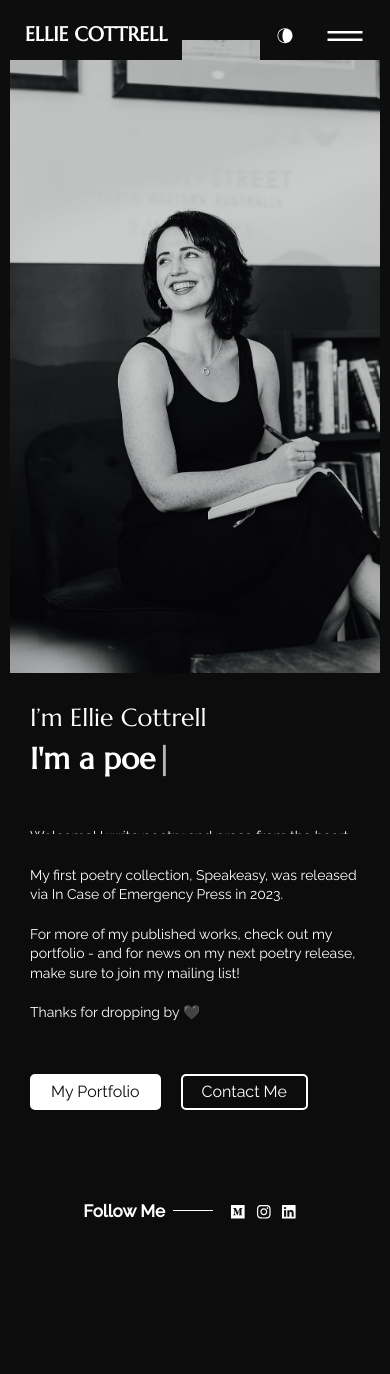
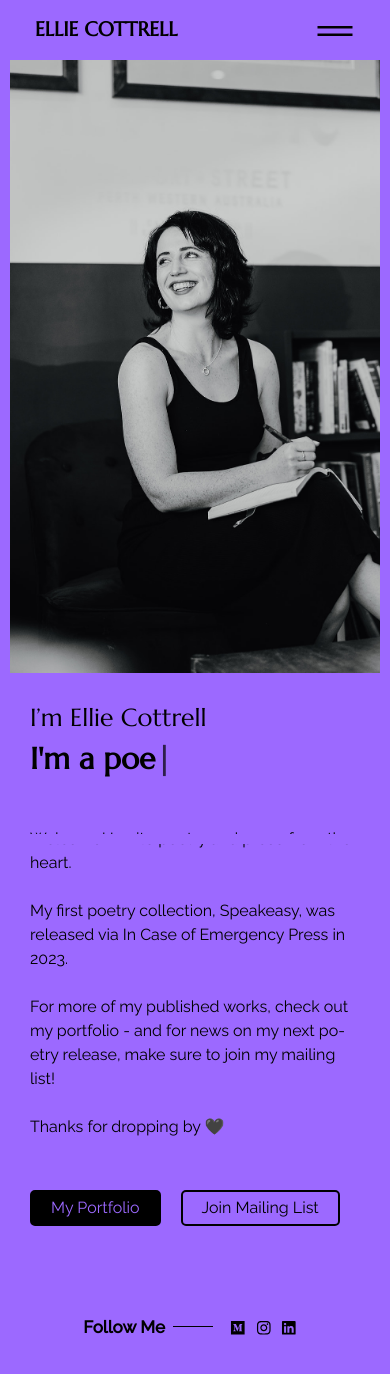
Before and after one commit to p-cottrell/poetry-website, a React (Create React App) app: page / in a window 390 px wide. Shown: the top 1374 px of the page. Before the commit the page ends 1282 px from the top, so only its background shows below. Built offline with nearby package versions, Linux system fonts and the light colour scheme.

Commit message:
Css changes to the homepage

```diff
--- a/src/content_option.js
+++ b/src/content_option.js
@@ -19,7 +19,7 @@ const introdata = {
 };
 
 const dataabout = {
-    title: "abit about my self",
+    title: "a bit about my self",
     aboutme: "Lorem ipsum dolor sit amet, consectetur adipiscing elit. Praesent quis dolor id ligula semper elementum feugiat pretium nulla. \n\n Nunc non commodo dolor. Nunc mollis dignissim facilisis. Morbi ut magna ultricies.",
 };
 
--- a/src/header/index.js
+++ b/src/header/index.js
@@ -16,15 +16,14 @@ const Headermain = () => {
   return (
     <>
       <header className="fixed-top site__header">
-        <div className="d-flex align-items-center justify-content-between">
+        <div className="header__container d-flex align-items-center justify-content-between">
           <Link  className="navbar-brand nav_ac" to="/">
             {logotext}
           </Link>
           <div className="d-flex align-items-center">
-          <Themetoggle />
-          <button className="menu__button  nav_ac" onClick={handleToggle}>
-            {!isActive ? <VscClose /> : <VscGrabber />}
-          </button>
+            <button className="menu__button  nav_ac" onClick={handleToggle}>
+              {!isActive ? <VscClose /> : <VscGrabber />}
+            </button>
           </div>
         </div>
 
@@ -52,7 +51,7 @@ const Headermain = () => {
               </div>
             </div>
           </div>
-          <div className="menu_footer d-flex flex-column flex-md-row justify-content-between align-items-md-center position-absolute w-100 p-3">
+          <div className="menu_footer">
             <div className="d-flex">
             <a href={socialprofils.medium}>Medium</a>
             <a href={socialprofils.instagram}>Instagram</a>
--- a/src/header/style.css
+++ b/src/header/style.css
@@ -1,7 +1,19 @@
 .site__header {
-    top: 10px;
-    padding-left: 10px;
-    padding-right: 10px;
+    top: 0;
+    left: 0;
+    right: 0;
+    width: 100%;
+    padding: 0;
+    margin: 0;
+    background: var(--primary-color);
+    z-index: 1000;
+}
+
+.header__container {
+    width: 100%;
+    padding: 0 20px;
+    box-sizing: border-box;
+    height: 60px;
 }
 
 .menu__button {
@@ -199,6 +211,7 @@
     font-family: Marcellus;
     font-size: 14px;
     background: var(--primary-color);
+    flex: 1;
 }
 
 .menu_footer a {
--- a/src/index.css
+++ b/src/index.css
@@ -1,11 +1,11 @@
 :root {
-    --bg-color: #0c0c0c;
-    --primary-color: #0d0d0d;
-    --secondary-color: #fff;
-    --text-color: #fff;
-    --text-color-2: #fff;
-    --text-color-3: rgb(0, 65, 40);
-    --overlay-color: rgb(12 12 12 / 63%);
+    --bg-color: #9c69ff;
+    --primary-color: #9c69ff;
+    --secondary-color: #000;
+    --text-color: #000;
+    --text-color-2: #000;
+    --text-color-3: rgb(255, 255, 255);
+    --overlay-color: rgb(255 255 255 / 70%);
 }
 
 [data-theme="light"] {
@@ -16,7 +16,7 @@
     --text-color-2: #000;
     --text-color-3: rgb(255, 255, 255);
     --overlay-color: rgb(255 255 255 / 70%);
-}
+} // Options for a theme togle if we want that
 
 html,
 body {
--- a/src/pages/home/index.js
+++ b/src/pages/home/index.js
@@ -17,11 +17,13 @@ export const Home = () => {
         <div className="intro_sec d-block d-lg-flex align-items-center ">
           <div
             className="h_bg-image order-1 order-lg-2 h-100"
-            style={{ backgroundImage: `url(${introdata.your_img_url})` }}
+            style={{
+              backgroundImage: `url(${introdata.your_img_url})`
+            }}
           ></div>
           <div className="text order-2 order-lg-1 h-100 d-lg-flex justify-content-center">
             <div className="align-self-center ">
-              <div className="intro mx-auto">
+              <div className="intro">
                 <h2 className="mb-1x">{introdata.title}</h2>
                 <h1 className="fluidz-48 mb-1x">
                   <Typewriter
@@ -36,7 +38,7 @@ export const Home = () => {
                     }}
                   />
                 </h1>
-                <p className="book-description">
+                <p className="description">
                   {introdata.description.split('\n').map((line, i) => (
                     <React.Fragment key={i}>
                       {line}
@@ -45,7 +47,7 @@ export const Home = () => {
                   ))}
                 </p>
                 <div className="intro_btn-action pb-5">
-                  <Link to="/portfolio" className="text_2">
+                  <Link to="/portfolio" >
                     <div id="button_p" className="ac_btn btn ">
                       My Portfolio
                       <div className="ring one"></div>
@@ -53,9 +55,9 @@ export const Home = () => {
                       <div className="ring three"></div>
                     </div>
                   </Link>
-                  <Link to="/contact">
+                  <Link to="/mailing_list">
                     <div id="button_h" className="ac_btn btn">
-                      Contact Me
+                      Join Mailing List
                       <div className="ring one"></div>
                       <div className="ring two"></div>
                       <div className="ring three"></div>
--- a/src/pages/home/style.css
+++ b/src/pages/home/style.css
@@ -1,12 +1,12 @@
+/* General section layout */
 section {
   flex: 1 0 auto;
   position: relative;
   width: 100%;
-    -webkit-transition: all .5s ease-in;
-    -o-transition: all .5s ease-in;
-    transition: all .5s ease-in;
+  transition: all 0.5s ease-in;
 }
 
+/* Typography */
 .who_am_I {
   font-family: Cinzel;
 }
@@ -15,126 +15,105 @@ section {
   color: var(--primary-color);
 }
 
+/* Button Variants */
 .btn-portfolio {
   background: var(--primary-color);
   border-radius: 0;
 }
-
+.btn-portfolio a,
+.btn-about a {
+  text-decoration: none;
+}
 .btn-portfolio a {
   color: #000;
-    text-decoration: none;
+}
+.btn-about a {
+  color: var(--text-color);
 }
 
-.btn-about a {
-    color: var(--text-color);
-    text-decoration: none;
-}
-
+/* Intro Section Layout */
 .intro_sec {
-    height: calc(100vh - 60px);
+  height: 100vh;
   min-height: 700px;
-    height: 100vh;
   margin-top: -60px;
 }
-
-@media (max-width:991.98px) {
+@media (max-width: 991.98px) {
   .intro_sec {
     display: block;
-        height: auto!important;
+    height: auto !important;
   }
 }
 
+/* Shared column widths */
 .intro_sec .text,
 .intro_sec .h_bg-image {
   width: 50%;
 }
-
-@media (max-width:991.98px) {
+@media (max-width: 991.98px) {
   .intro_sec .text,
   .intro_sec .h_bg-image {
     width: 100%;
   }
 }
 
+/* Intro text container */
 .intro_sec .intro {
-    max-width: 450px;
+  max-width: 500px;
   margin: 0 auto;
 }
-
-@media (max-width:991.98px) {
+@media (max-width: 991.98px) {
   .intro_sec .intro {
     max-width: 700px;
-        padding-left: 20px;
-        padding-right: 20px;
+    padding: 0 20px;
   }
 }
 
-.intro_sec .intro .feature .wrap-icon {
-    background: 0 0!important;
-    width: auto;
-    height: auto;
-    margin-bottom: 0;
-}
-
-.intro_sec .intro .feature .wrap-icon svg {
-    color: #5cccc9;
-}
-
+/* Headings */
 .intro_sec .text h1 {
   font-size: 30px;
   margin-bottom: 50px;
   font-weight: 700;
 }
-
 .intro_sec .text h3 {
   font-size: 16px;
   font-weight: 700;
 }
 
+/* Background Image Block */
 .intro_sec .h_bg-image {
   background-size: cover;
   background-position: center;
   min-height: 700px;
   position: relative;
 }
+@media (max-width: 991.98px) {
+  .intro_sec .h_bg-image {
+    height: 600px;
+    min-height: 75vh;
+    margin-bottom: 30px;
+  }
+}
 
+/* Action Buttons */
 .ac_btn {
   padding: 4px 19px;
   color: var(--secondary-color);
   position: relative;
-    border: var(--secondary-color) 2px solid;
+  border: 2px solid var(--secondary-color);
   overflow: hidden;
   transition: all 0.6s cubic-bezier(0.55, 0, 0.1, 1);
   cursor: pointer;
   border-radius: 0;
   margin-right: 20px;
 }
-
 .ac_btn a {
   text-decoration: none;
 }
-
 .ac_btn:hover {
-    box-shadow: 8px 8px 0px var(--text-color), -8px -8px 0px var(--text-color);
+  box-shadow: 8px 8px 0 var(--text-color), -8px -8px 0 var(--text-color);
 }
 
-.ac_btn:hover .one {
-    opacity: 1;
-    transform: translate3d(0px, 0px, 0px);
-}
-
-.ac_btn:hover .two {
-    transform: translate3d(0px, 0px, 0px);
-}
-
-.ac_btn:hover .three {
-    transform: translate3d(0px, 0px, 0px);
-}
-
-.ac_btn:hover .four {
-    transform: translate3d(0px, 0px, 0px);
-}
-
+/* Ring animations */
 .ac_btn .ring {
   width: 100%;
   height: 100%;
@@ -142,93 +121,88 @@ section {
   background: transparent;
   top: 0;
   left: 0;
-    transform: translate3d(0px, 90px, 0px);
+  transform: translate3d(0, 90px, 0);
 }
-
 .ac_btn .one {
   background-color: #000;
   transition: all 0.3s cubic-bezier(0.55, 0, 0.1, 1);
-    z-index: -3;
   z-index: -4;
 }
-
 .ac_btn .two {
   background-color: var(--primary-color);
   transition: all 0.5s cubic-bezier(0.55, 0, 0.1, 1);
   z-index: -3;
 }
-
 .ac_btn .three {
   background-color: var(--secondary-color);
-    z-index: -2;
   transition: all 0.7s cubic-bezier(0.55, 0, 0.1, 1);
   z-index: -3;
 }
+.ac_btn:hover .one,
+.ac_btn:hover .two,
+.ac_btn:hover .three,
+.ac_btn:hover .four {
+  opacity: 1;
+  transform: translate3d(0, 0, 0);
+}
 
+/* Specific buttons */
 #button_p {
   background: var(--secondary-color);
   color: var(--primary-color);
 }
-
 #button_h:hover {
-    color: var(--primary-color)
+  color: var(--primary-color);
 }
 
+/* Overlay Block */
 .intro_sec .h_bg-image .block {
+  position: absolute;
   bottom: 50vh;
+  left: -110px;
+  width: 250px;
+  height: 220px;
   max-width: 220px;
   padding: 30px;
-    left: -110px;
-    position: absolute;
-    width: 250px;
-    height: 220px;
   border-radius: 100%;
-    /* mix-blend-mode: multiply; */
   background-color: #2f514e;
-    z-index: 9999999999;
   display: flex;
   align-items: center;
   flex-direction: column;
   justify-content: center;
+  z-index: 9999999999;
 }
-
-@media (max-width:991.98px) {
-    .intro_sec .h_bg-image {
-        height: 600px;
-        min-height: 75vh;
-        margin-bottom: 30px;
-    }
+@media (max-width: 991.98px) {
   .intro_sec .h_bg-image .block {
-        top: unset;
     bottom: 0;
+    left: 50%;
+    transform: translate(-50%, 50%);
     width: 100%;
     margin: 0;
-        left: 50%;
-        transform: translate(-50%, 50%);
   }
 }
 
+/* Block text and icons */
 .intro_sec .h_bg-image .block .wrap-icon {
   font-size: 40px;
   color: var(--text-color);
   margin-bottom: 10px;
-    display: block;
 }
-
 .intro_sec .h_bg-image .block h3 {
   font-size: 14px;
   color: var(--text-color);
-    letter-spacing: .1rem;
   font-weight: 700;
+  letter-spacing: 0.1rem;
   margin-bottom: 15px;
 }
-
 .intro_sec .h_bg-image .block p {
   font-size: 14px;
   line-height: 1.3;
-    color: var(--text-color)
+  color: var(--text-color);
 }
 
+/* Optional effects to revisit
 .intro_sec .h_bg-image {
-    /*filter: saturate(0.5);*/
+  filter: saturate(0.5);
 }
+*/
```
Also changed, not shown: src/components/themetoggle/index.js (line endings or trailing spaces). Lines whose indentation alone changed are shown as unchanged.
